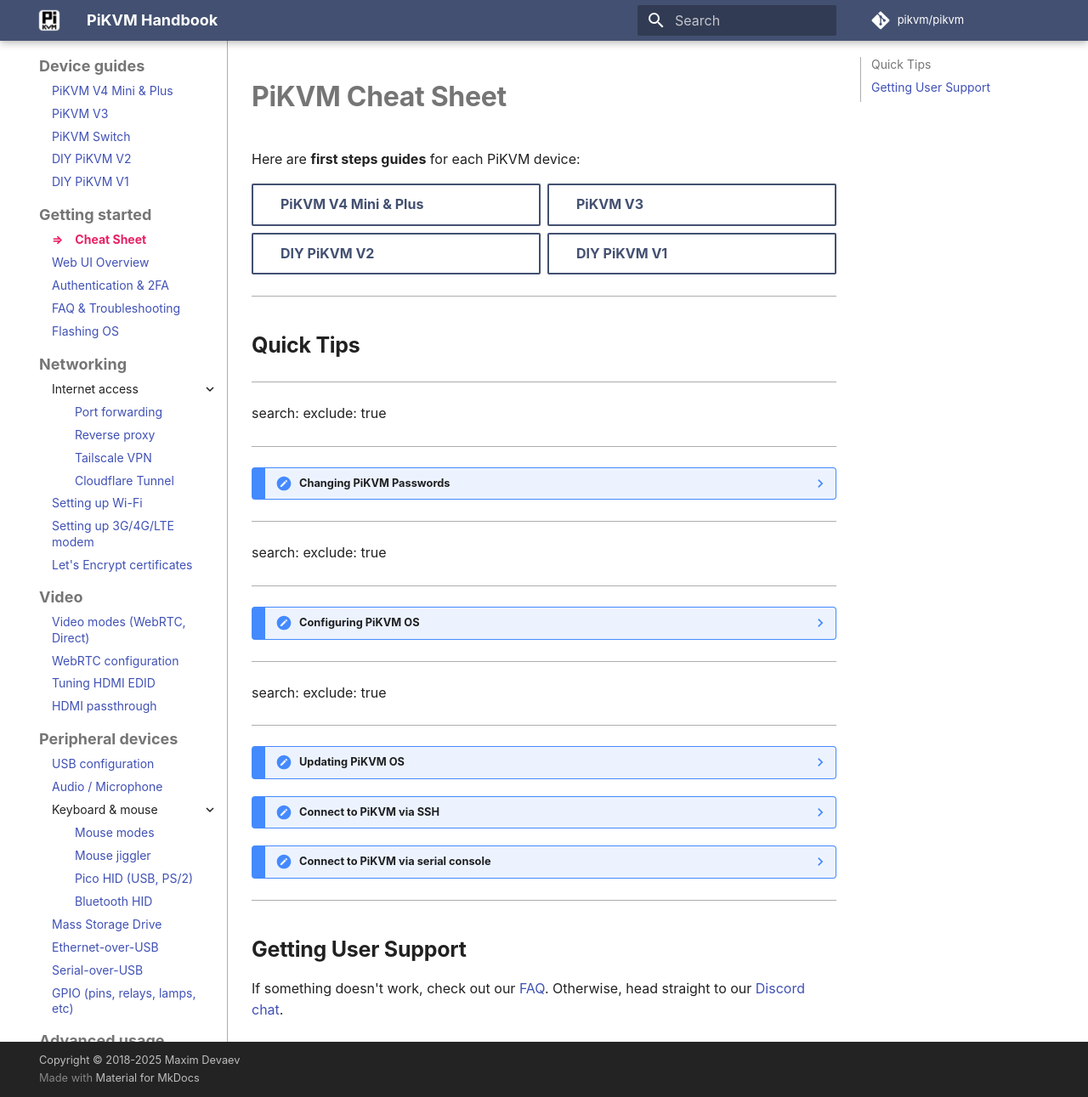
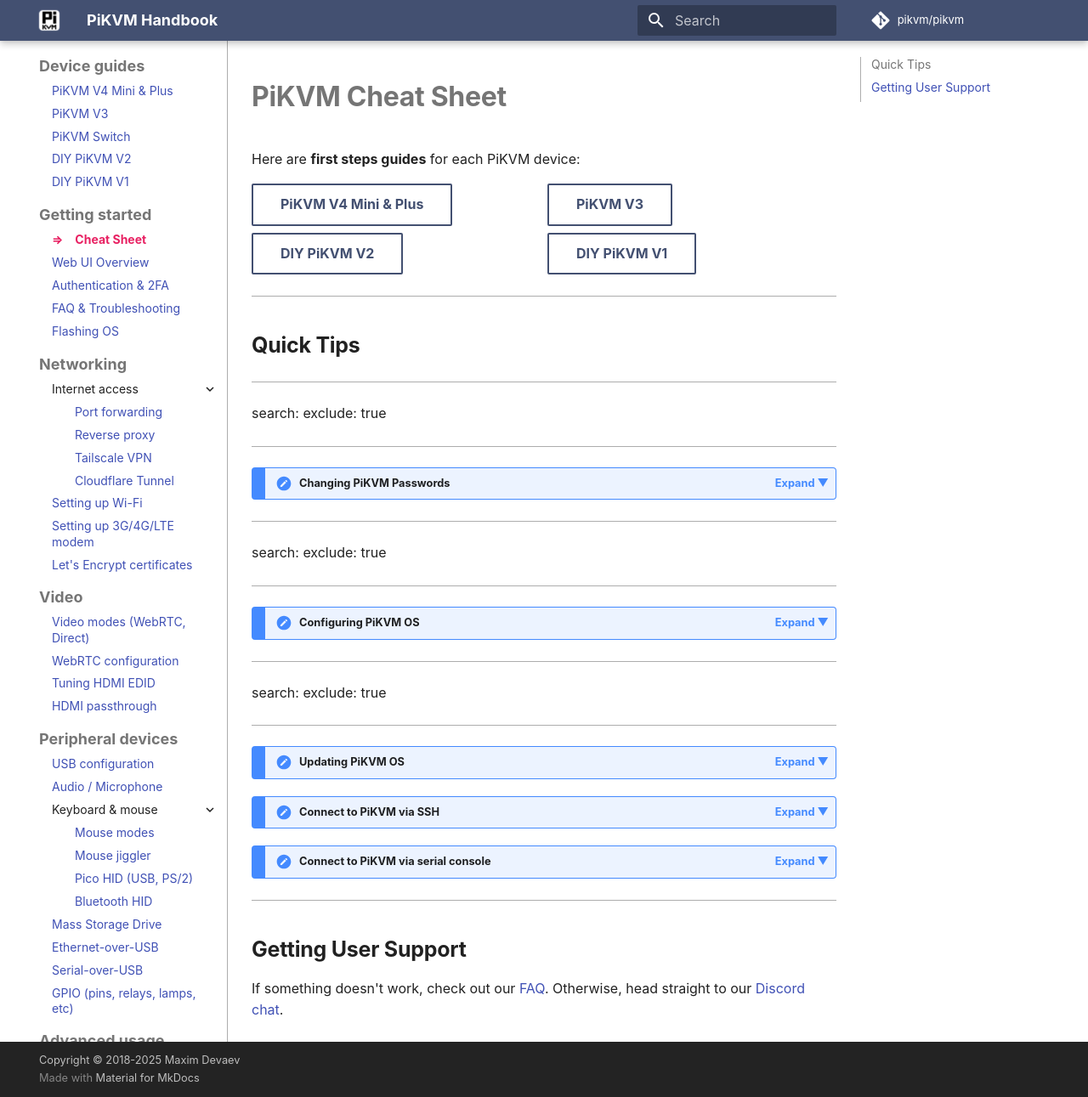
Before and after one commit to pikvm/pikvm, an MkDocs documentation site: the page built from docs/cheatsheet.md, in a window 1280 px wide and 1291 px high. Shown: the whole window at 85% size. Built offline with MkDocs 1.6.1 and Material for MkDocs 9.7.7, drawn with Linux system fonts in a browser that asks for light colours; some web fonts are replaced; comment, search, counter and statistics services are not loaded.

Commit message:
Updated .gitignore; Collapse/Expand section with text (#1507)

```diff
--- a/docs/_assets/user.css
+++ b/docs/_assets/user.css
@@ -1,18 +1,21 @@
-:root  > * {
-	--md-primary-fg-color:			#435071;
-	--md-primary-fg-color--light:	#575b64;
-	--md-primary-fg-color--dark:	#1c1d20;
+:root>* {
+	--md-primary-fg-color: #435071;
+	--md-primary-fg-color--light: #575b64;
+	--md-primary-fg-color--dark: #1c1d20;
 }
 
 a {
 	color: var(--md-typeset-a-color);
 }
+
 a:hover {
 	text-decoration: underline;
 }
+
 a.md-source {
 	color: white;
 }
+
 a.md-source:hover {
 	text-decoration: none;
 }
@@ -21,7 +24,7 @@
 	width: unset;
 }*/
 
-li.md-nav__item--section > label.md-nav__link {
+li.md-nav__item--section>label.md-nav__link {
 	font-size: large;
 }
 
@@ -39,21 +42,26 @@
 	font-weight: bold;
 	color: #e82062 !important;
 }
+
 .md-sidebar--primary .md-nav__link--active:before {
-    content: "\21D2";
-    margin-right: 6px;
+	content: "\21D2";
+	margin-right: 6px;
 }
 
 @media screen and (min-width: 76.3em) {
-	.md-post__back > .md-nav__title { /* Blog: Enable "Back to index" */
+	.md-post__back>.md-nav__title {
+		/* Blog: Enable "Back to index" */
 		display: block;
 	}
 }
-.md-post__back { /* Blog */
+
+.md-post__back {
+	/* Blog */
 	padding-top: 1.2rem;
 }
 
-/*.md-header,*/ .md-footer {
+/*.md-header,*/
+.md-footer {
 	background-color: #333333;
 }
 
@@ -90,6 +98,7 @@
 	/*border-right: 1px solid #adadad;*/
 	padding-bottom: 30px;
 }
+
 .md-sidebar.md-sidebar--secondary .md-sidebar__inner {
 	border-left: 1px solid #adadad;
 }
@@ -103,7 +112,9 @@
 	/*border-left: 1px solid #adadad;
 	border-right: 1px solid #adadad;*/
 }
-.md-content.md-content--post { /* Blog */
+
+.md-content.md-content--post {
+	/* Blog */
 	margin-top: 0px;
 }
 
@@ -134,17 +145,37 @@
 	font-weight: bold;
 }
 
+.md-typeset summary:after {
+	background-color: unset;
+	content: " Expand ▼";
+	height: unset;
+	-webkit-mask-image: unset;
+	mask-image: unset;
+	-webkit-mask-position: unset;
+	mask-position: unset;
+	-webkit-mask-repeat: unset;
+	mask-repeat: unset;
+	-webkit-mask-size: unset;
+	mask-size: unset;
+	position: absolute;
+	top: unset;
+	transform: unset;
+	transition: unset;
+	width: unset;
+}
+
+.md-typeset details[open]>summary:after {
+	transform: unset;
+	content: " Collapse ▲";
+}
+
 .md-typeset details:not([open]) {
 	border-left-width: 16px;
 }
 
-.md-typeset li p + details,
-.md-typeset li p + .admonition,
+.md-typeset li p+details,
+.md-typeset li p+.admonition,
 .md-typeset li details:only-child,
 .md-typeset li .admonition:only-child {
 	margin: 0;
 }
-
-.md-button--stretch {
-	width: 100%;
-}
```
Also changed, not shown: 1 other file.
